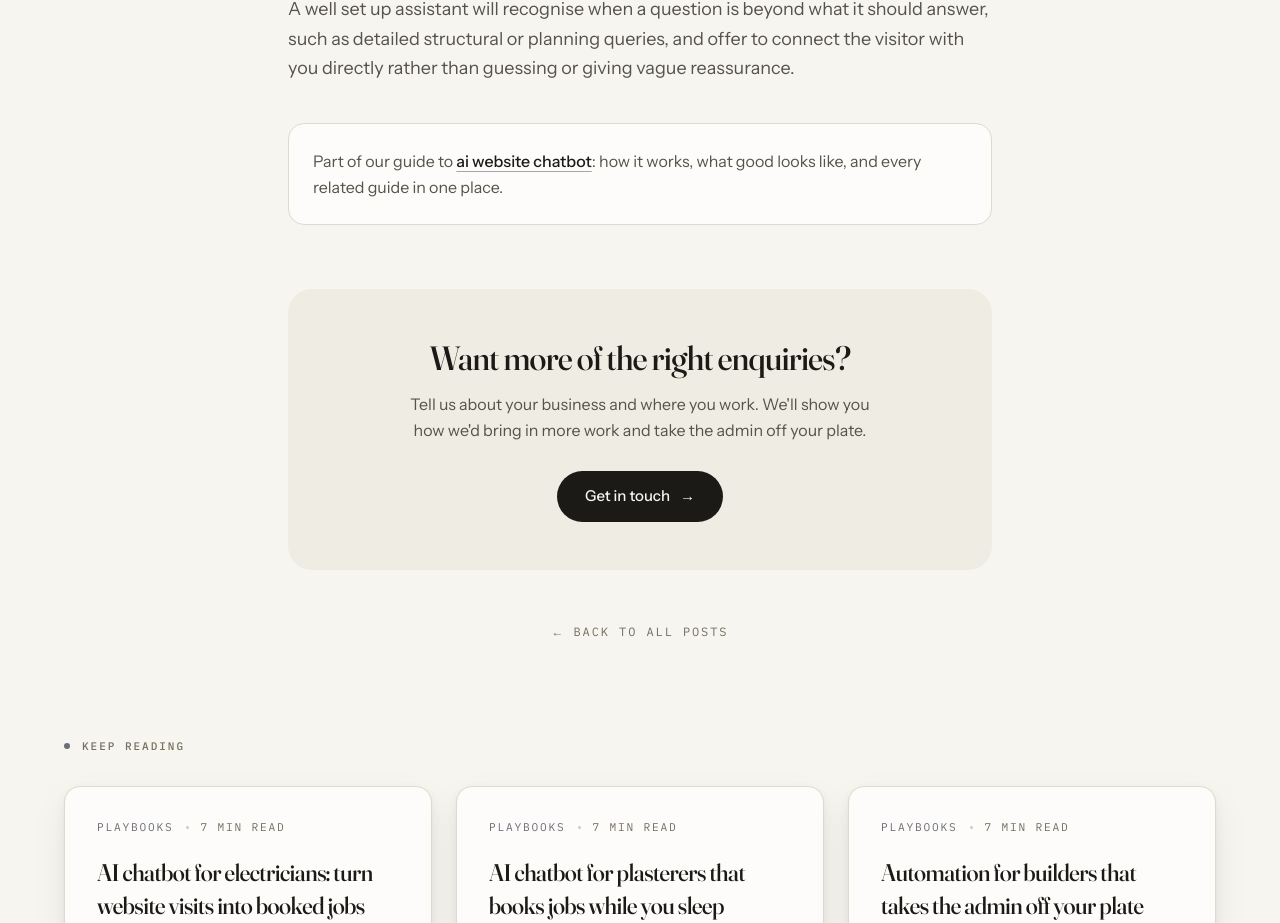
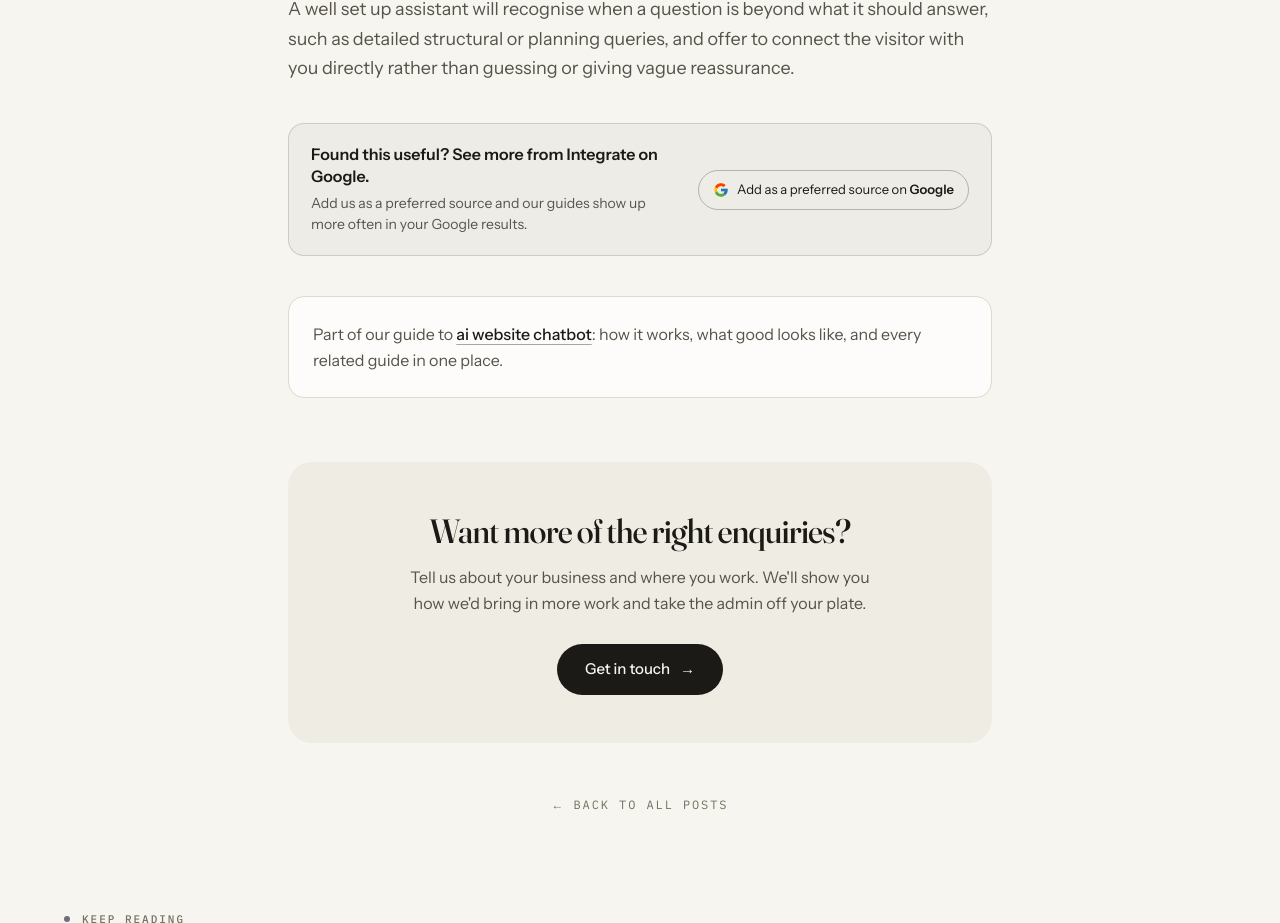
Before and after one commit to jlindl/INTEGRATENEW, a Next.js app: page /blog/ai-chatbot-for-builders-that-turns-visits-into-booked-jobs in a window 1280 px wide. Shown: the part 5758-6681 px from the top of the page. Built offline with nearby package versions, Linux system fonts and the light colour scheme; no server answers.

Commit message:
Blog: add Google preferred source card at the end of every post
Co-Authored-By: Claude Opus 5.5 <noreply@anthropic.com>
Claude-Session: https://claude.ai/code/session_01AUvJEXUKfnygBhjNwXYzRo

```diff
--- a/app/blog/[slug]/page.tsx
+++ b/app/blog/[slug]/page.tsx
@@ -7,6 +7,7 @@ import { BlogCard } from "@/components/blog/BlogCard";
 import { ContactCta } from "@/components/blog/ContactCta";
 import { PostBody } from "@/components/blog/mdx";
 import { PostJsonLd } from "@/components/blog/PostJsonLd";
+import { PreferredSourceCard } from "@/components/blog/PreferredSourceCard";
 import { allPostSlugs, getPost, getRelatedPosts } from "@/lib/blog";
 import { hubForService, getHub } from "@/lib/serviceHubs";
 
@@ -120,6 +121,8 @@ export default async function BlogPost({
             <PostBody source={post.body} />
           </Reveal>
 
+          <PreferredSourceCard name="Integrate" domain="integrate-tech.co.uk" className="mt-10 text-ink" />
+
           {/* Up-link to the service hub this post belongs to */}
           {hub && (
             <p className="mt-10 rounded-2xl bg-card p-6 hairline leading-relaxed text-ink-2">
--- /dev/null
+++ b/components/blog/PreferredSourceCard.tsx
@@ -0,0 +1,47 @@
+/**
+ * End-of-article prompt asking readers to add the site as a Google preferred
+ * source. Inherits the page's text colour so it suits light or dark articles.
+ * Uses the same link-only button as the footer (no third-party script).
+ */
+import type { CSSProperties } from "react";
+import { PreferredSourceButton } from "@/components/ui/PreferredSourceButton";
+
+type Props = {
+  /** Brand name shown in the heading, e.g. "PoundMart". */
+  name: string;
+  /** Bare domain, e.g. "poundmart.co.uk". */
+  domain: string;
+  className?: string;
+  style?: CSSProperties;
+};
+
+export function PreferredSourceCard({ name, domain, className, style }: Props) {
+  return (
+    <aside
+      aria-label={`Follow ${name} on Google`}
+      className={className}
+      style={{
+        display: "flex",
+        flexWrap: "wrap",
+        alignItems: "center",
+        justifyContent: "space-between",
+        gap: 16,
+        padding: "20px 22px",
+        borderRadius: 16,
+        border: "1px solid color-mix(in srgb, currentColor 16%, transparent)",
+        background: "color-mix(in srgb, currentColor 4%, transparent)",
+        ...style,
+      }}
+    >
+      <div style={{ flex: "1 1 260px", minWidth: 0 }}>
+        <p style={{ margin: 0, fontSize: 16, fontWeight: 600, lineHeight: 1.35 }}>
+          Found this useful? See more from {name} on Google.
+        </p>
+        <p style={{ margin: "6px 0 0", fontSize: 14, lineHeight: 1.5, opacity: 0.72 }}>
+          Add us as a preferred source and our guides show up more often in your Google results.
+        </p>
+      </div>
+      <PreferredSourceButton domain={domain} />
+    </aside>
+  );
+}
```
